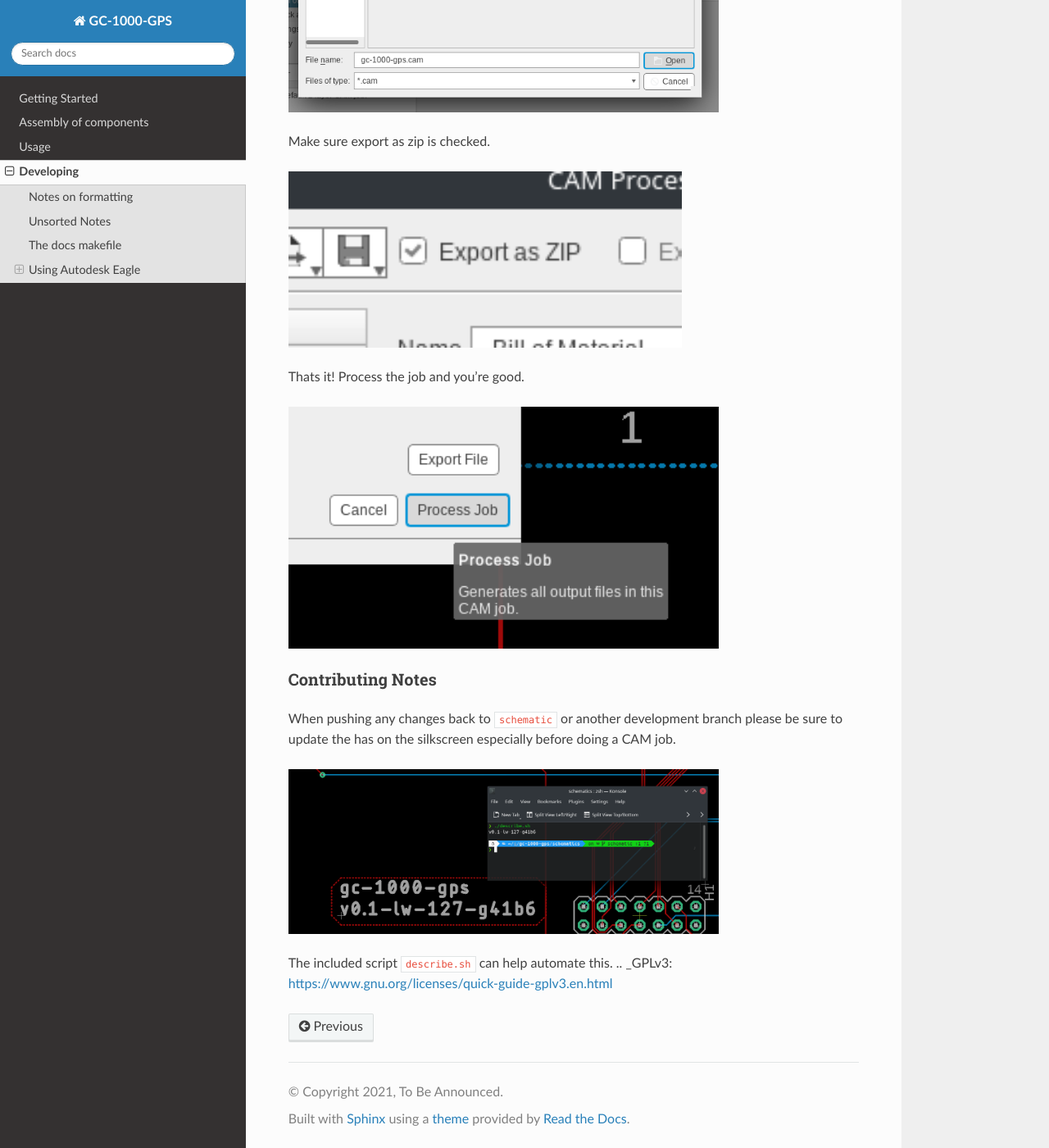
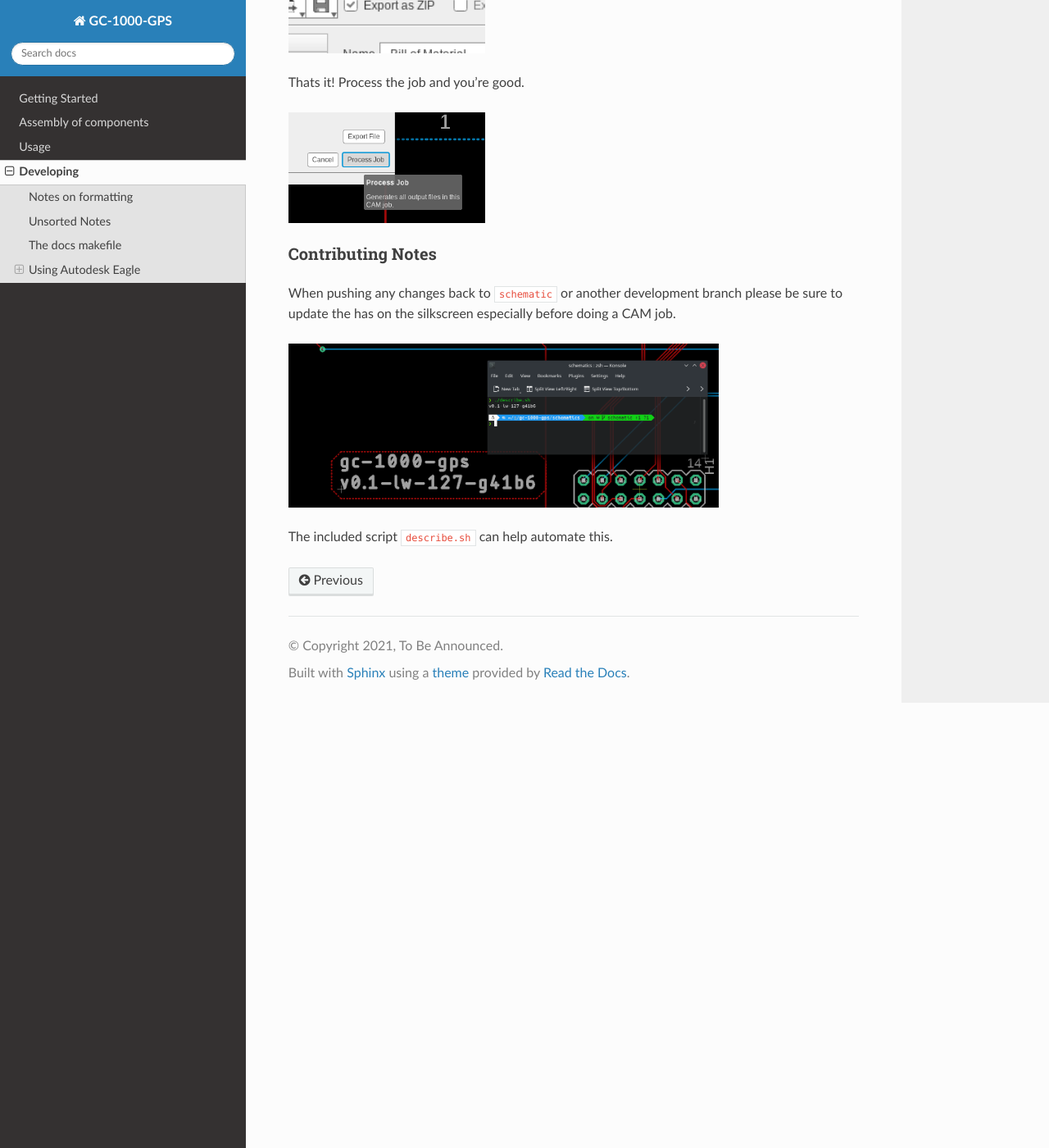
Before and after one commit to ac1ja/gc-1000-gps, a Sphinx documentation site: the page built from docs/development/developing.rst, in a window 1280 px wide and 1400 px high, scrolled down 4108 px. Shown: the whole window at 82% size. Built offline with Sphinx 7.4.7 and the Read the Docs theme 2.0.0, drawn with Linux system fonts in a browser that asks for light colours.

Commit message:
Cleanup hyperlinks and move images

```diff
--- a/docs/development/developing.rst
+++ b/docs/development/developing.rst
@@ -74,45 +74,45 @@
 First use the file manager to navigate to the ``.sch`` file, and open it.
 
 .. image:: images/eagle_tutorial/load_sch.png
-  :width: 525
+  :width: 80%
   :alt: File Menu Dropdown
 
 .. image:: images/eagle_tutorial/open_from_repo.png
-  :width: 525
+  :width: 80%
   :alt: Open In File Menu
 
 Then switch to board view
 
 .. image:: images/eagle_tutorial/open_board.png
-  :width: 525
+  :width: 100%
   :alt: Switch to board view
 
 The board viewer should open, next open the CAM processor
 
 .. image:: images/eagle_tutorial/open_cam_processor.png
-  :width: 480
+  :height: 480
   :alt: File Dropdown
 
 Use the included ``.cam`` file from the repo.
 
 .. image:: images/eagle_tutorial/load_job_file.png
-  :width: 525
+  :width: 480
   :alt: Load CAM file
 
 .. image:: images/eagle_tutorial/select_cam.png
-  :width: 525
+  :width: 480
   :alt: Select CAM file in file viewer
 
 Make sure export as zip is checked.
 
 .. image:: images/eagle_tutorial/export_as_zip.png
-  :width: 480
+  :width: 240
   :alt: Export As zip
 
 Thats it! Process the job and you're good.
 
 .. image:: images/eagle_tutorial/process_job.png
-  :width: 525
+  :width: 240
   :alt: Hit go!
 
 
@@ -127,4 +127,5 @@
 
 
 The included script ``describe.sh`` can help automate this.
+
 .. _GPLv3: https://www.gnu.org/licenses/quick-guide-gplv3.en.html
```
